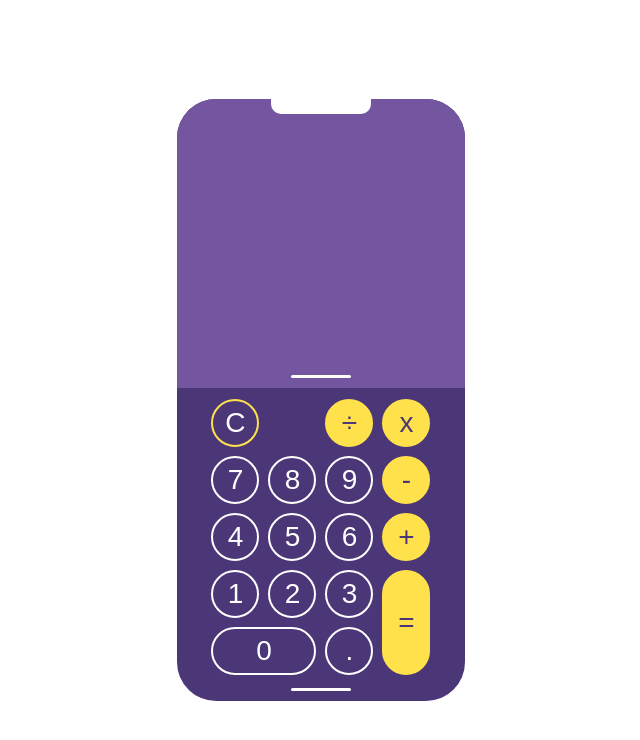
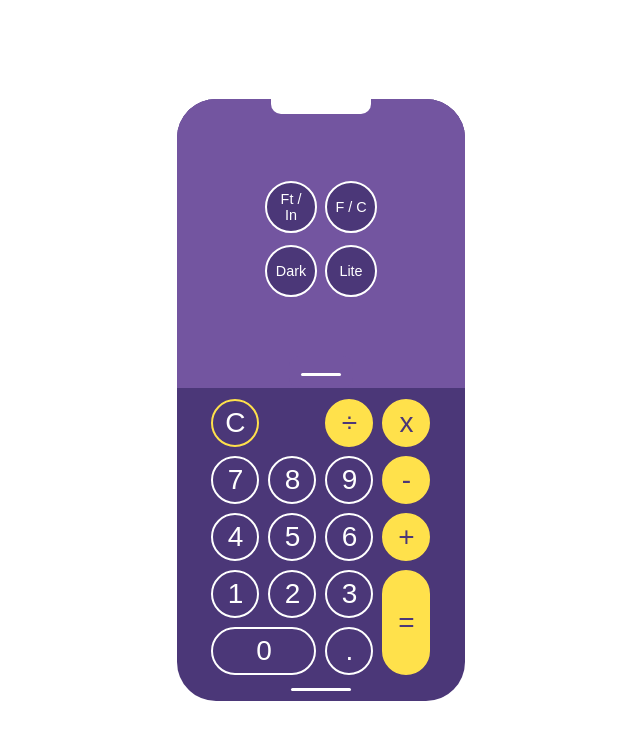
Before and after one commit to chase-mack/calculator, a React (Create React App) app: page / in a window 1280 px wide. Both pictures are taken after a click on the button 526 px from the left and 170 px from the top of the page. Shown: the top 740 px of the page, without its empty margins (319-959 px from the left). Built offline with nearby package versions, Linux system fonts and the light colour scheme.

Commit message:
calculator working, added dropdown menu

```diff
--- a/public/style.css
+++ b/public/style.css
@@ -68,6 +68,7 @@ header {
     width: 75%;
     border-bottom: 2px solid white;
     display: flex;
+    flex-direction: column;
     justify-content: flex-end;
     align-items: flex-end;
     margin: auto;
@@ -80,10 +81,9 @@ header {
     background-color: rgb(75, 55, 120);
     border: none;
     text-align: end;
-}
+    margin: 0 auto;
+    align-self: flex-end;
 
-.screen h2 {
-    color: white;
 }
 
 .keypad {
@@ -99,7 +99,7 @@ header {
     padding-bottom: 1.5rem;
 }
 
-.keypad .btn {
+.btn {
     border-radius: 39px;
     border: 2px solid white;
     background-color: rgb(75, 55, 120);
@@ -225,4 +225,40 @@ header {
     border-top-right-radius: 39px;
     z-index: 5;
     background-color: rgb(115, 85, 160);
+    justify-items: center;
+    justify-content: center;
+    align-items: center;
+    align-content: center;
+    grid-template-columns: 60px 60px;
 }
+
+#close-dropdown {
+    height: 2rem;
+    width: 4rem;
+    background-color: rgb(115, 85, 160);
+    margin-left: auto;
+    margin-right: auto;
+    position: absolute;
+    left: 0;
+    right: 0;
+    bottom: 0;
+    border-radius: 10px;
+    border: none;
+    cursor: pointer;
+}
+
+#close-dropdown span {
+    height: 3px;
+    width: 40px;
+    background-color: white;
+    border-radius: 10px;
+    display: inline-block;
+    margin: auto;
+}
+
+.dropbtn {
+    font-size: .9rem;
+    height: 3.25rem;
+    width: 3.25rem;
+    margin-bottom: 10px;
+}
--- a/src/Components/App.js
+++ b/src/Components/App.js
@@ -7,25 +7,40 @@ import Dropdown from './Dropdown';
 class App extends React.Component {
     state = {
         isDropdownOpen: false,
-        display: 0,
-        firstOperand: null,
-        secondOperand: null,
-        operator: null,
+        display: "0",
         history: {}
     }
 
     calculate = () => {
-        this.setState({ display: '' })
+        this.setState({ display: eval(this.state.display) })
     }
-
-    handleClick = () => {
-
+    clear = () => {
+        this.setState({ display: '0' })
     }
-    allClear = () => {
-        this.setState({ screenvalue: 0 })
+    fahrToCelcius = () => {
+        this.setState({ display: (this.state.display - 32) * 5/9})
+        this.closeDropdown();
+    }
+    convertFeet = () => {
+        this.setState({ display: this.state.display * 12})
+        this.closeDropdown();
+    }
+    handleClick = (button) => {
+        if (button === 'C') {
+            this.clear();
+        } else if (button === '=') {
+            this.calculate();
+        } else if(this.state.display === '0') {
+            this.setState({ display: button});
+        } else if (this.state.display.length < 9){
+            this.setState({ display: this.state.display + button});
+        }
     }
     handleDropdownClick = () => {
         this.setState({ isDropdownOpen: true })
+    }
+    closeDropdown = () => {
+        this.setState({ isDropdownOpen: false })
     }
     render() {
         return (
@@ -37,7 +52,9 @@ class App extends React.Component {
                         isDropdownOpen={this.state.isDropdownOpen} />
                 </header>
                 <Dropdown
-                    handleDropdownClick={this.handleDropdownClick}
+                    convertFeet={this.convertFeet}
+                    fahrToCelcius={this.fahrToCelcius}
+                    closeDropdown={this.closeDropdown}
                     isDropdownOpen={this.state.isDropdownOpen} />
                 <Screen
                     display={this.state.display} />
--- a/src/Components/Dropdown.js
+++ b/src/Components/Dropdown.js
@@ -2,18 +2,20 @@ import React from 'react';
 
 const dropdownDisplay = {
     hidden: { display: 'none' },
-    visible: { display: 'block' }
+    visible: { display: 'grid' }
 }
 
 class Dropdown extends React.Component {
     render() {
         return (
-            <div
-            style={this.props.isDropdownOpen ? dropdownDisplay.visible : dropdownDisplay.hidden}
-            className="dropdown"
-            >
-
-                <div className="home"></div>
+            <div style={this.props.isDropdownOpen ? dropdownDisplay.visible : dropdownDisplay.hidden} className="dropdown">
+                <button onClick={this.props.convertFeet} className="btn dropbtn">Ft / In</button>
+                <button onClick={this.props.fahrToCelcius} className="btn dropbtn">F / C</button>
+                <button className="btn dropbtn">Dark</button>
+                <button className="btn dropbtn">Lite</button>
+                <button id="close-dropdown" onClick={this.props.closeDropdown}>
+                    <span className="dropdown-anchor"/>
+                </button>
             </div>
         )
     }
--- a/src/Components/Screen.js
+++ b/src/Components/Screen.js
@@ -2,10 +2,9 @@ import React from 'react';
 
 class Screen extends React.Component {
     render() {
-        let { display } = this.props;
+        let {display} = this.props
         return (
             <div className="screen">
-                <h2></h2>
                 <h1>{display}</h1>
             </div>
         )
```
